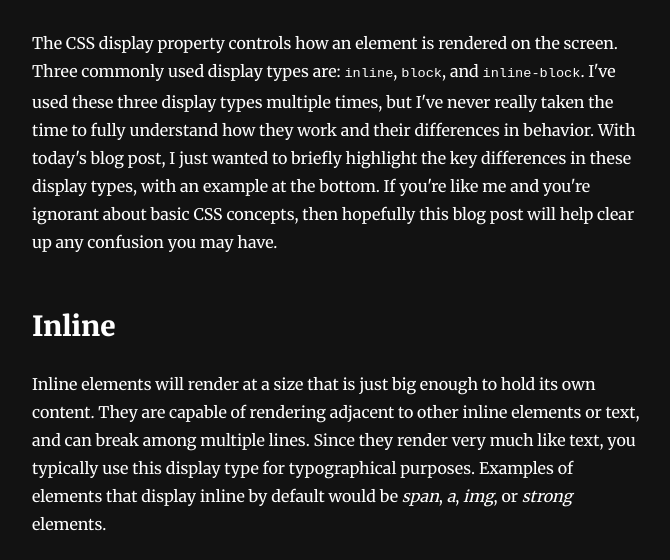
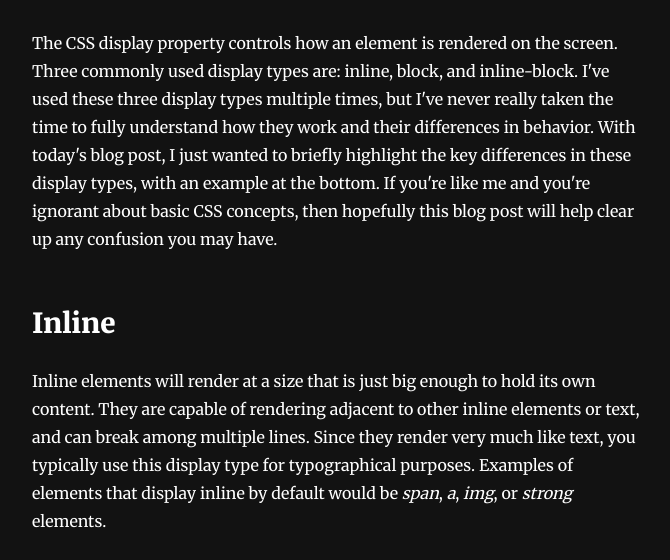
Before and after one commit to smparsons/smparsons.github.io, a Gatsby site: page /css-display-types/ in a window 1280 px wide. Shown: the part 230-790 px from the top of the page, without its empty margins (304-974 px from the left). Built offline with nearby package versions, Linux system fonts and the light colour scheme; Gatsby itself is replaced by a stand-in of ours; some packages are replaced by stand-ins of ours.

Commit message:
Removing back ticks around display types

```diff
--- a/content/blog/css-display-types/index.md
+++ b/content/blog/css-display-types/index.md
@@ -5,7 +5,7 @@ description: ""
 
 ---
 
-The CSS display property controls how an element is rendered on the screen. Three commonly used display types are: `inline`, `block`, and `inline-block`. I've used these three display types multiple times, but I've never really taken the time to fully understand how they work and their differences in behavior. With today's blog post, I just wanted to briefly highlight the key differences in these display types, with an example at the bottom. If you're like me and you're ignorant about basic CSS concepts, then hopefully this blog post will help clear up any confusion you may have.
+The CSS display property controls how an element is rendered on the screen. Three commonly used display types are: inline, block, and inline-block. I've used these three display types multiple times, but I've never really taken the time to fully understand how they work and their differences in behavior. With today's blog post, I just wanted to briefly highlight the key differences in these display types, with an example at the bottom. If you're like me and you're ignorant about basic CSS concepts, then hopefully this blog post will help clear up any confusion you may have.
 
 ## Inline
 
```
